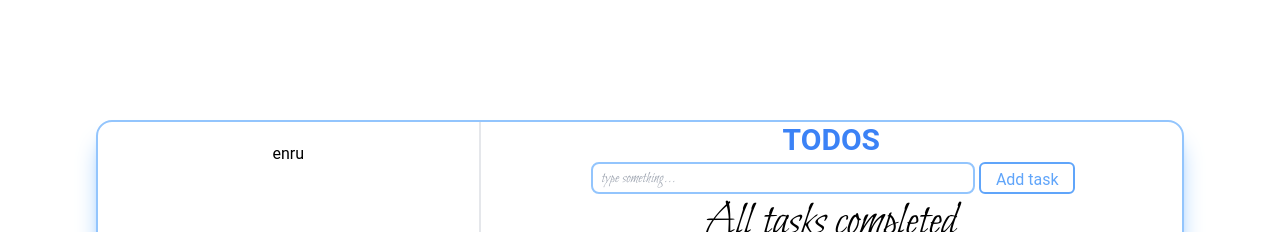
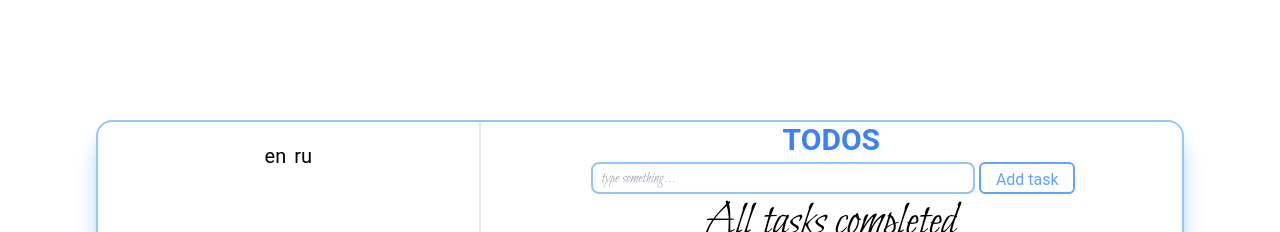
Before and after one commit to alexborisoff/todo, a React (Vite) app: page / in a window 1280 px wide. Shown: the top 232 px of the page. Built offline with nearby package versions, Linux system fonts and the light colour scheme.

Commit message:
Optimize Menu Component for multi-languages functional

```diff
--- a/src/components/UI/Menu/Menu.tsx
+++ b/src/components/UI/Menu/Menu.tsx
@@ -16,7 +16,7 @@ export const Menu = ({ changeThemeMode }: MenuProps) => {
    const { t, i18n } = useTranslation();
    return (
       <div className="h-full w-30vw py-5 flex flex-col justify-between items-center border-r-2">
-         <div>
+         <div className="flex gap-2 text-xl">
             {Object.keys(languages).map(language => (
                <button
                   type="submit"
```
